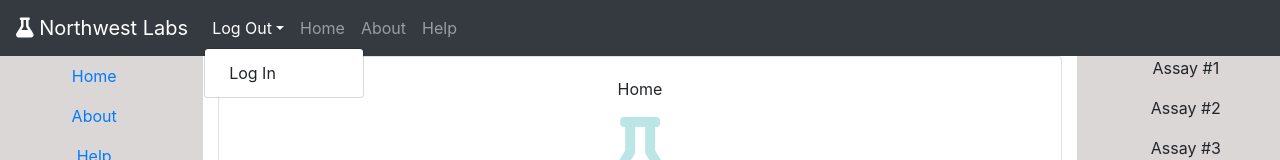
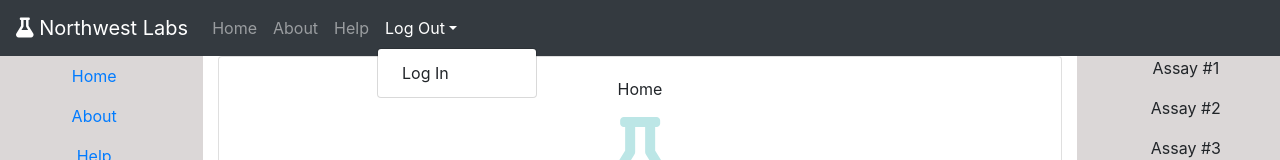
Before and after one commit to emmahlowe/northwestlabs, a React (Create React App) app: page / in a window 1280 px wide. Both pictures are taken after a click on the button "Log Out". Shown: the top 160 px of the page. Built offline with nearby package versions, Linux system fonts and the light colour scheme.

Commit message:
Edited nav

```diff
--- a/src/Top.js
+++ b/src/Top.js
@@ -12,12 +12,12 @@
             <Navbar.Toggle aria-controls="responsive-navbar-nav" />
             <Navbar.Collapse id="responsive-navbar-nav">
             <Nav className="mr-auto">
-            <NavDropdown title="Log Out" id="collasible-nav-dropdown">
-                <NavDropdown.Item href="#action/3.1">Log In</NavDropdown.Item>
-                </NavDropdown>
                 <Link className="nav-link" to="/">Home</Link>
                 <Link className="nav-link" to="/about">About</Link>
                 <Link className="nav-link" to="/help">Help</Link>
+                <NavDropdown title="Log Out" id="collasible-nav-dropdown">
+                <NavDropdown.Item href="#action/3.1">Log In</NavDropdown.Item>
+                </NavDropdown>
             </Nav>
             </Navbar.Collapse>
         </Navbar>
```
